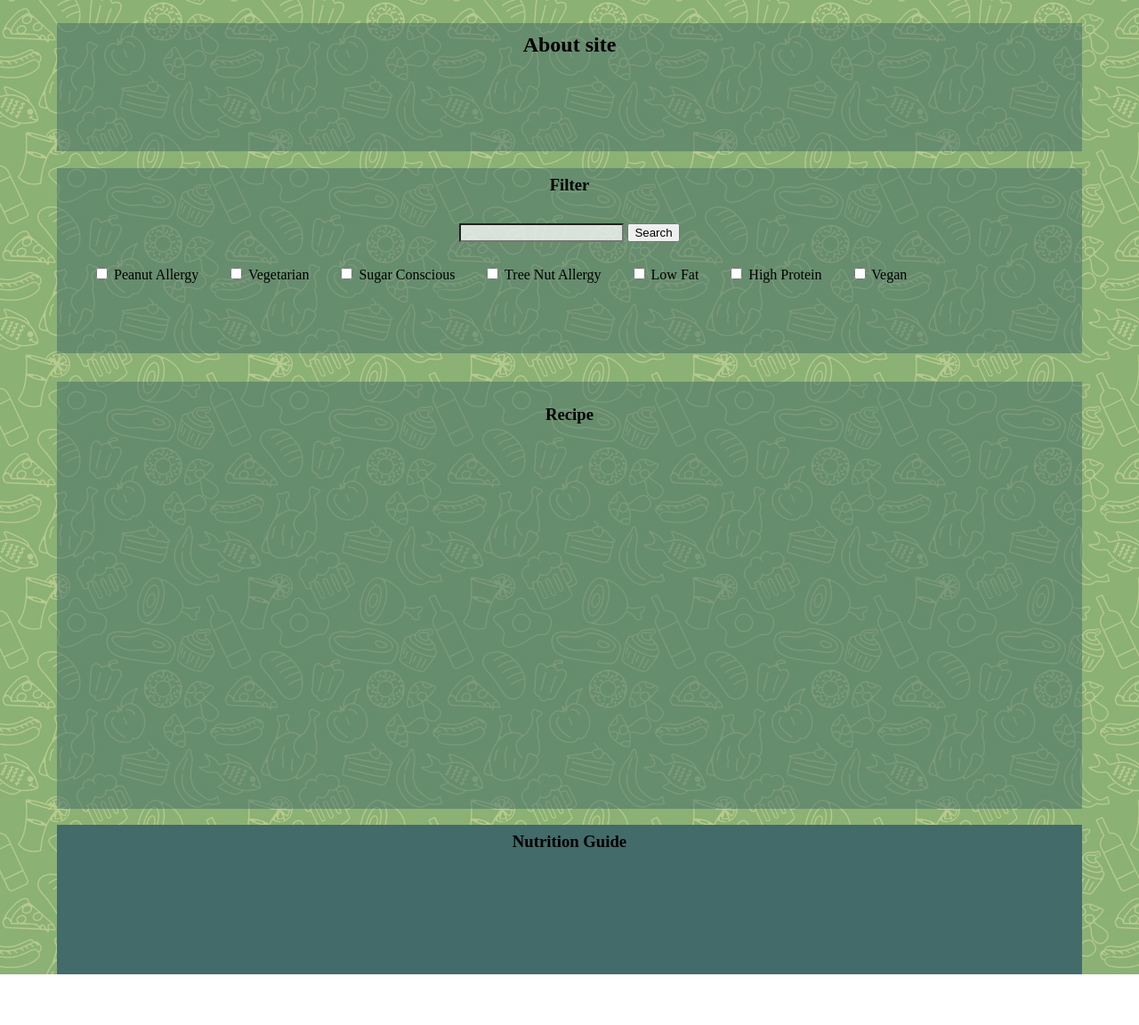
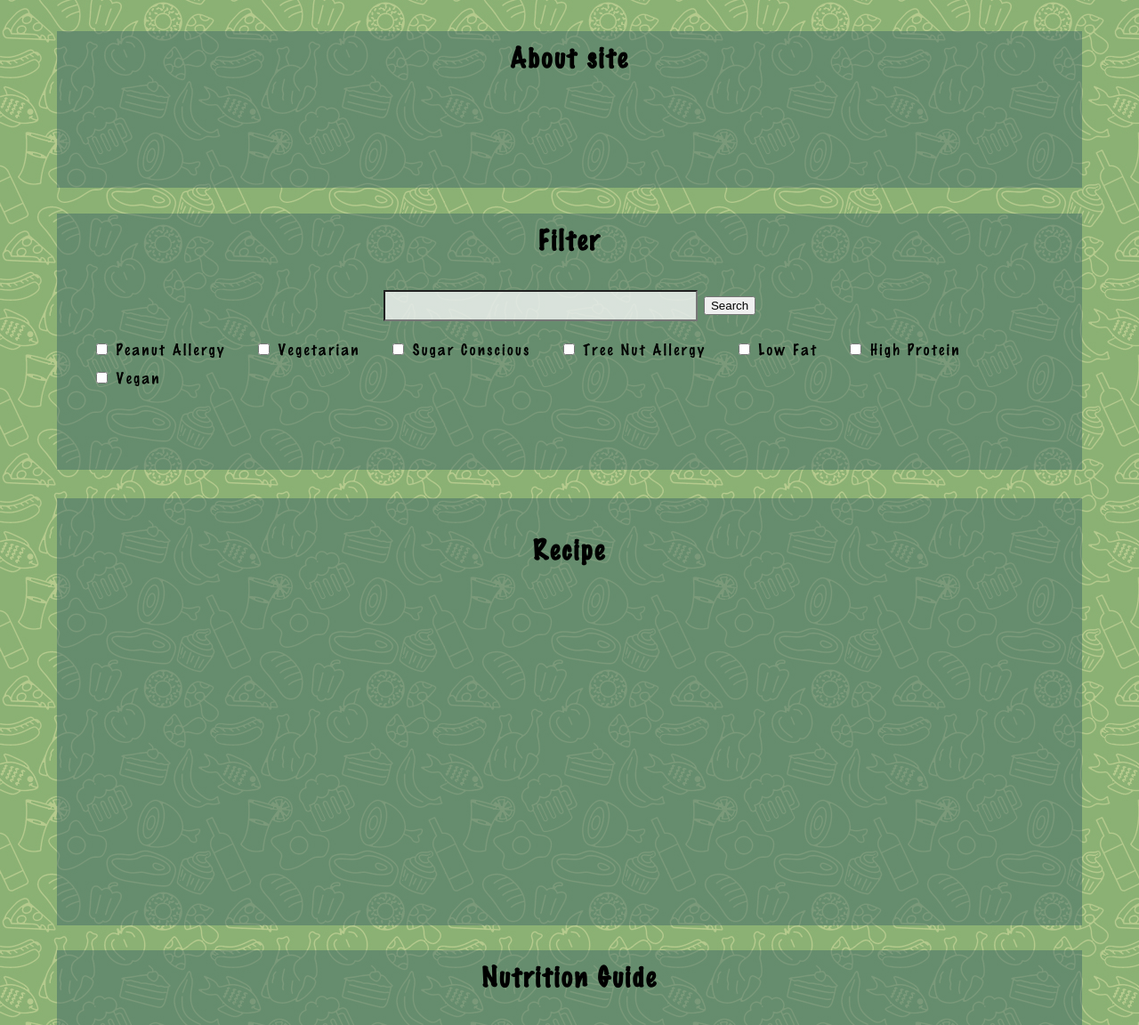
Before and after one commit to larkiningram/Project-1, a plain HTML site: page index.html in a window 1280 px wide. Shown: the part 90-1242 px from the top of the page at 89% size. Before the commit the page ends 1185 px from the top, so only its background shows below. Drawn offline with nearby package versions, Linux system fonts and the light colour scheme.

Commit message:
update css, uploaded new font

```diff
--- a/index.html
+++ b/index.html
@@ -38,7 +38,7 @@
 
         <!-- ROW 2 -->
         <div class="about">
-            <h2>About site</h2>
+            <h3>About site</h3>
         </div>
 
         <!-- ROW 3 -->
--- a/style.css
+++ b/style.css
@@ -1,8 +1,11 @@
-* {
-    box-sizing: border-box;
+@font-face{
+    font-family: "MarkerFelt";
+    src: url(./MarkerFelt.ttf) format("truetype");
 }
 
 body {
+    font-family: "MarkerFelt";
+    letter-spacing: 2.5px;
     width: 90%;
     text-align: center;
     margin: 0 auto;
@@ -10,6 +13,14 @@ body {
     background-image: url("assets/siteBG.jpg");
 }
 
+h3{
+    font-size: 1.8rem;
+}
+
+#search{
+    height: 10%;
+    width: 30%;
+}
 .about, .filterSearch, .row4, .row5 {
     background:rgba(66, 107, 105, 0.5);
 }
@@ -21,17 +32,18 @@ body {
     height: 6rem;
 }
 .about {
-    height: 9rem;
+    height: 11rem;
 }
 
 .filterSearch {
-    height: 13rem;
+    height: 18rem;
 }
 
 .row4 {
     height: 30rem;
     overflow: auto;
 }
+
 #search{
     background: rgba(255, 255, 255, 0.75);
 }
@@ -46,25 +58,9 @@ ul {
 }
 
 .row5{
-    background:rgba(66, 107, 105, 1)
+    background:rgba(66, 107, 105, 0.5);
+    height: 30rem;
 }
-
-/* --- removed --- */
-
-/* .recipeCol {
-    float: left;
+.barGraph{
+    height: 82%;
 }
-
-.shopCol {
-    float: right;
-} */
-
-/* .recipeCol, .shopCol {
-    width: 50%;
-    /* border-width: 1px;
-    border-style: solid;
-} */
-
-/* .buttons {
-    height: 50px;
-} */
```
Also changed, not shown: MarkerFelt.ttf (added).
